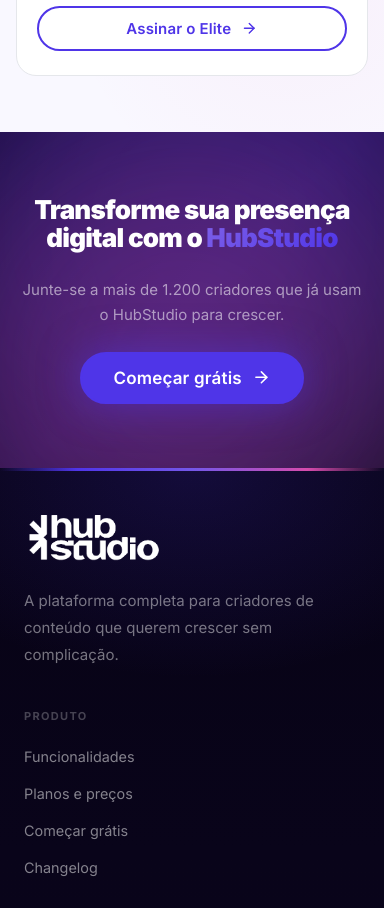
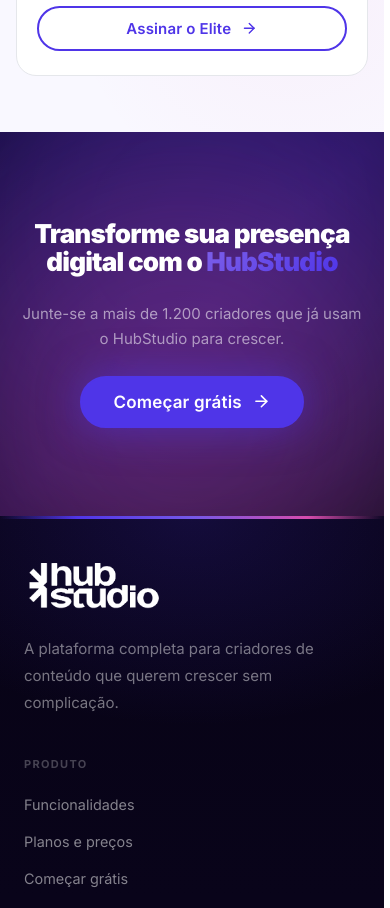
Before and after one commit to brenosemfreio/tcc, a React (Vite) app: page / in a window 390 px wide. Shown: the part 5800-6708 px from the top of the page. Built offline with nearby package versions, Linux system fonts and the light colour scheme.

Commit message:
chore: auto sync [Claude]

```diff
--- a/src/pages/Landing/Landing.css
+++ b/src/pages/Landing/Landing.css
@@ -1550,7 +1550,7 @@
 .l-cta {
   position: relative;
   background: linear-gradient(135deg, #09041A 0%, #1A0B35 50%, #0A0614 100%);
-  padding: 140px 0;
+  padding: 184px 0;
   text-align: center;
   overflow: hidden;
 }
@@ -1914,7 +1914,7 @@
   .l-faq__layout { grid-template-columns: 360px 1fr; gap: 64px; }
 
   /* ── CTA ── */
-  .l-cta { padding: 124px 0; }
+  .l-cta { padding: 164px 0; }
   .l-cta h2 { font-size: clamp(2rem, 4.2vw, 3rem); }
   .l-cta p { font-size: 1rem; max-width: 420px; }
 }
@@ -2124,7 +2124,7 @@
   /* ─────────────────────────────────────────────────────────
      CTA FINAL
      ───────────────────────────────────────────────────────── */
-  .l-cta { padding: 104px 0; }
+  .l-cta { padding: 140px 0; }
   .l-cta__inner { gap: 20px; }
   .l-cta h2 { font-size: clamp(1.75rem, 3.5vw, 2.75rem); }
   .l-cta p { font-size: 0.9375rem; max-width: 380px; }
@@ -2363,7 +2363,7 @@
   /* ─────────────────────────────────────────────────────────
      CTA FINAL
      ───────────────────────────────────────────────────────── */
-  .l-cta { padding: 6.5rem 0; }
+  .l-cta { padding: 8.5rem 0; }
   .l-cta__inner { gap: 1.25rem; }
   .l-cta h2 { font-size: clamp(1.75rem, 3.4vw, 2.625rem); }
   .l-cta p { font-size: 0.9375rem; max-width: 23.75rem; }
@@ -2528,7 +2528,7 @@
   .l-steps,
   .l-faq,
   .l-pricing { padding: 72px 0; }
-  .l-cta     { padding: 80px 0; }
+  .l-cta     { padding: 108px 0; }
 
   /* Steps perks */
   .l-steps__perks { gap: 8px; }
@@ -2607,7 +2607,7 @@
   .l-faq,
   .l-pricing,
   .l-stats { padding: 56px 0; }
-  .l-cta { padding: 64px 0; }
+  .l-cta { padding: 88px 0; }
 
   /* Stats — 1 col em telas muito pequenas */
   .l-stats__inner { grid-template-columns: repeat(2, 1fr); gap: 16px; }
```
